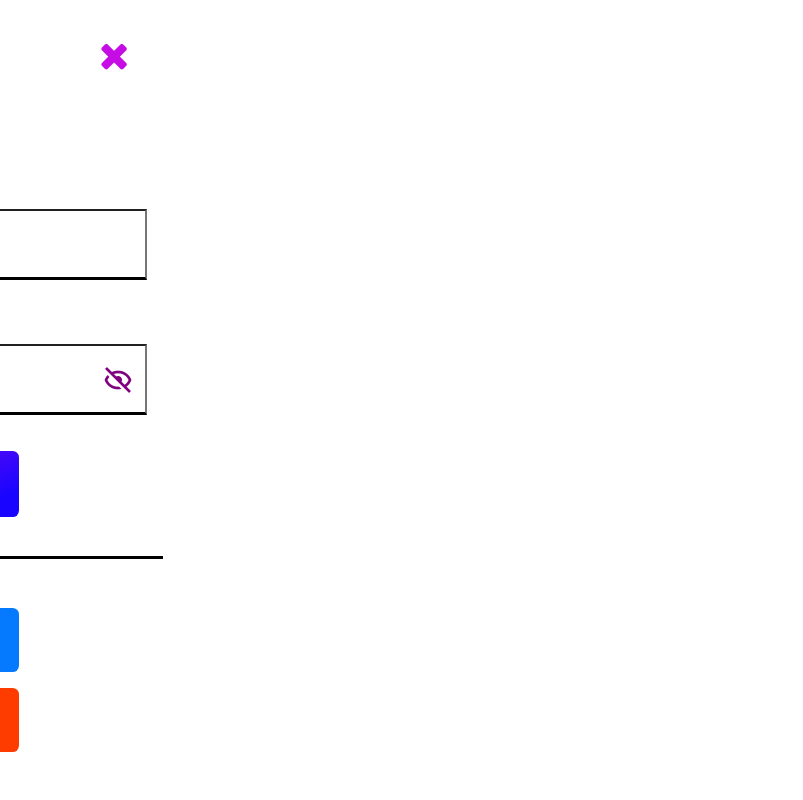
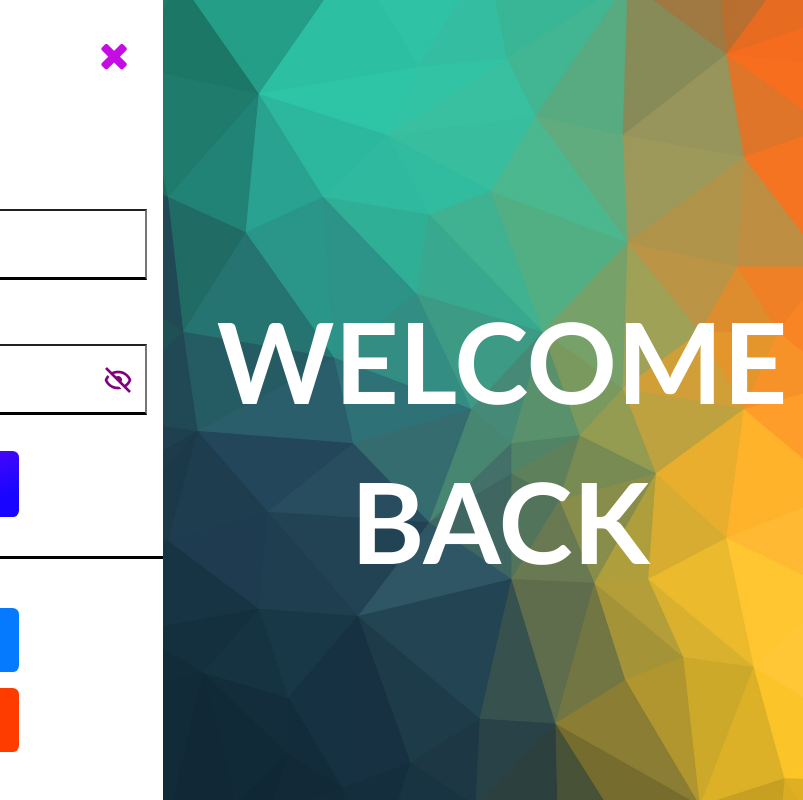
Before and after one commit to Adi854105/web, a website: page public/Login/Login.html in a window 1280 px wide. Shown: the full height of the page, 477-1280 px from the left. Drawn offline with nearby package versions, Linux system fonts and the light colour scheme; the site is published under a folder, as on GitHub Pages, so addresses that start at the root find nothing; a web font is replaced by a local one.

Commit message:
Update Login.css

```diff
--- a/public/CSSFolders/Login.css
+++ b/public/CSSFolders/Login.css
@@ -14,7 +14,7 @@ body {
   width: 50%;
   height: 100vh;
   color: White;
-  background-image: url(/Images/Welcom.jpg);
+  background-image: url(../Images/Welcom.jpg);
   background-repeat: no-repeat;
   background-size: cover;
   font-family: "Gill Sans", "Gill Sans MT", Calibri, "Trebuchet MS", sans-serif;
```
